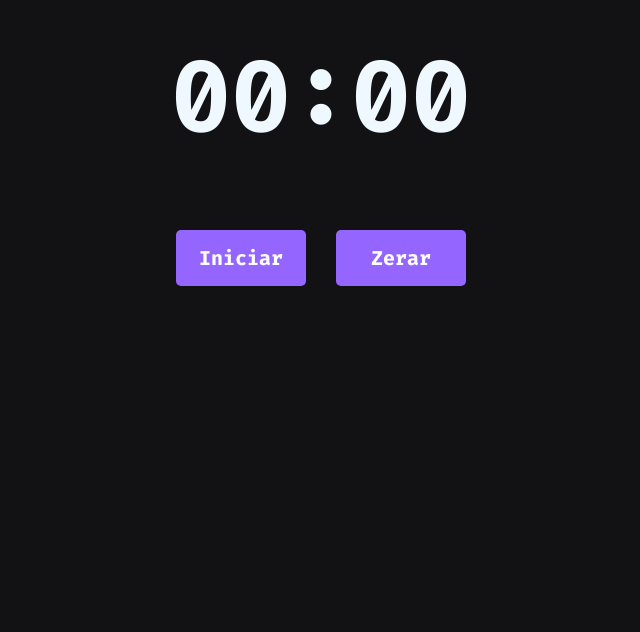
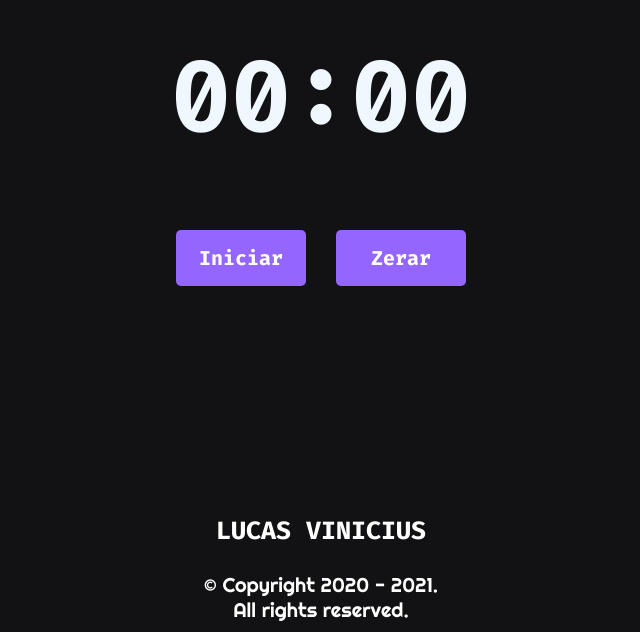
Before and after one commit to lucasnike/Timer, a website: page src/index.html in a window 1280 px wide. Shown: the part 168-800 px from the top of the page, without its empty margins (319-959 px from the left). Drawn offline with Linux system fonts and the light colour scheme.

Commit message:
Deplou heroku 3

```diff
--- a/src/index.html
+++ b/src/index.html
@@ -7,6 +7,7 @@
 
     <link rel="preconnect" href="https://fonts.gstatic.com">
     <link href="https://fonts.googleapis.com/css2?family=Fira+Code:wght@700&display=swap" rel="stylesheet">
+    <link href="https://fonts.googleapis.com/css2?family=Righteous&display=swap" rel="stylesheet">
 
     <style>
         * {
@@ -53,6 +54,23 @@ body {
     background-color: #121214;
 }
 
+footer {
+    font-family: 'Righteous', cursive;
+    color: white;
+    font-size: 20px;
+    text-align: center;
+    position: fixed;
+    bottom: 0%;
+    left: calc(50% - 234.46px / 2);
+    margin-bottom: 10px;
+}
+
+h3 {
+    font-size: 25px;
+    font-family: 'Fira Code';
+    margin: 0;
+}
+
     </style>
 </head>
 <body>
@@ -64,6 +82,8 @@ body {
             <button type="button" pausar-timer="timer" class="pause"> Iniciar </button>
             <button type="button" zerar-timer="timer">Zerar</button>
         </div>
+
+        <footer> <h3>LUCAS VINICIUS</h3><br>&#169; Copyright 2020 - 2021.<br>All rights reserved. </footer>
 
     <script>
         function configurarTimer(id) {
--- a/src/server.js
+++ b/src/server.js
@@ -10,4 +10,8 @@ app.get('/', (req, res) => {
     res.sendFile(path.resolve( __dirname,'index.html' ))
 })
 
+app.get('/render', (req, res) => {
+    res.render('index')
+})
+
 app.listen( process.env.PORT || 3001 )
```
